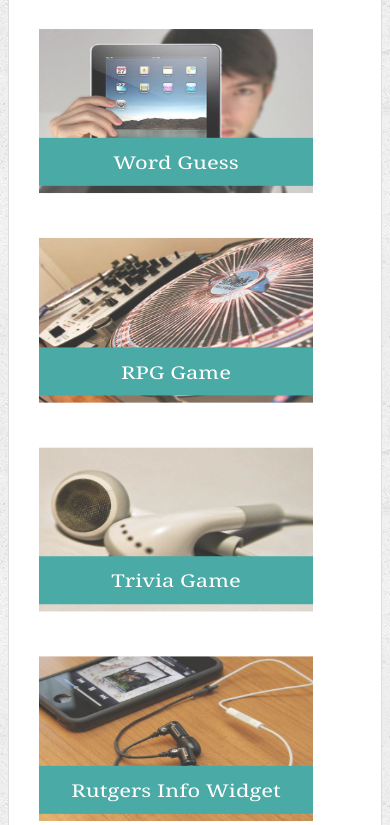
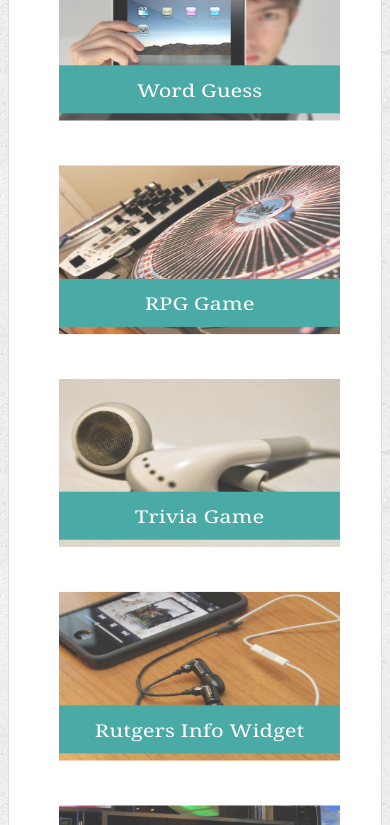
Before and after one commit to jian001qq2/Responsive-Portfolio, a plain HTML site: page portfolio.html in a window 390 px wide. Shown: the part 334-1159 px from the top of the page. Drawn offline with Linux system fonts and the light colour scheme.

Commit message:
Final Version

```diff
--- a/assets/css/style.css
+++ b/assets/css/style.css
@@ -26,9 +26,9 @@ body {
     margin-bottom: 20px;
   }
 
-  p:last-child {
+ /* p:last-child {
     margin-bottom: 0;
-  }
+  }*/
 
   h1,
   h2,
@@ -217,7 +217,6 @@ body {
   /*Using meida Queries to create responsive */
   /*when the brower window is 980px or less */
   @media only screen and (max-width:980px) {
-  /*general header setting for all three*/
      body{
         width:100%;
         margin: 0;
@@ -225,7 +224,6 @@ body {
       #logo {
         margin-left: 5%;
         background-color:red;
-
     }
     nav{
   margin-right: 60px;
@@ -235,38 +233,19 @@ margin-right: 60px;
     transform: scaleY(0.8);
     margin-left:5%;
     position: relative;
-  bottom:50px;
+    bottom:100px;
     }
-  /* Porfolio*/
-  .work {
+ /*This is self-adding class to fix the top spacing of the main-section of contact when max-width is 980px or less*/
+ .responsive-contact{
   position: relative;
-    float: left;
-    width: 274px;
-    overflow: auto;
+  top:50px;
 }
-
-  .work:nth-child(even) {
-
+  /*portfolio*/
+  .work{
+    width:40%;
   }
-
-  .work img {
-    width: 100%;
-    border: 0 none;
-    opacity: 0.8;
-  }
-
   .work h3 {
-    position: absolute;
-    bottom: 20px;
-    width: 100%;
-    padding: 15px;
-    margin-bottom: 0;
-    font-weight: 300;
-    line-height: 30px;
-    color: #fff;
-    text-align: center;
-    background: #4aaaa5;
-    border-bottom: 0;
+    padding:15px 0px;
   }
 }
     /*when the brower window is 768px or less and the logo color will change to purple*/
@@ -281,6 +260,12 @@ margin-right: 30px;
 
     section.main-section {
       width:90%;
+
+    }
+    /*This is self-adding class to fix the top spacing of the main-section of contact when max-width is 768px or less*/
+  .responsive-contact{
+    position: relative;
+    top:30px;
   }
   }
     /*when the brower window is 640px or less and the logo color will change to greeen*/
@@ -304,7 +289,7 @@ margin-right: 30px;
 
     section.main-section{
       width:96%;
-   margin:0 2%;
+     margin:30px 2%;
 
     }
     .auth-image{
@@ -314,9 +299,20 @@ margin-right: 30px;
     footer{
       width:100%;
     }
- /*This is self-adding class to fix the top spacing of the main-section when max-width is 640px or less*/
+   /*This is self-adding class to fix the top spacing of the main-section of contact when max-width is 640px or less*/
   .responsive-contact{
     position: relative;
-  top:20px;
+    top:50px;
   }
+  /*portfolio*/
+  .work {
+    width:90%;
+    margin-left:20px;
   }
+  /*Self-adding class to fix the position of the main-section of the portfolio when window is 640px or less*/
+  .responsive-port{
+    position: relative;
+    bottom:60px;
+  }
+
+    }
--- a/portfolio.html
+++ b/portfolio.html
@@ -22,6 +22,7 @@
   </header>
 
   <div id="main-container" class="container">
+    <div class="responsive-port">
     <section class="main-section">
       <h1>Portfolio</h1>
 
@@ -52,7 +53,7 @@
       </div>
 
     </section>
-
+  </div>
   </div>
 
   <footer>
```
Also changed, not shown: index.html (+1 -1 lines), assets/images/personal.jpeg (added), 2 other files. Lines whose indentation alone changed are shown as unchanged.
